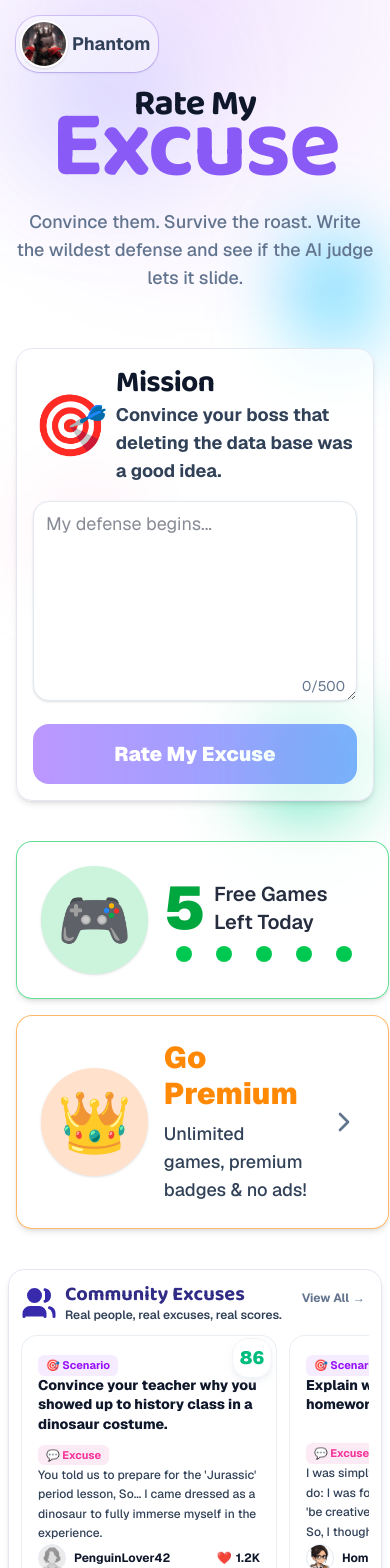
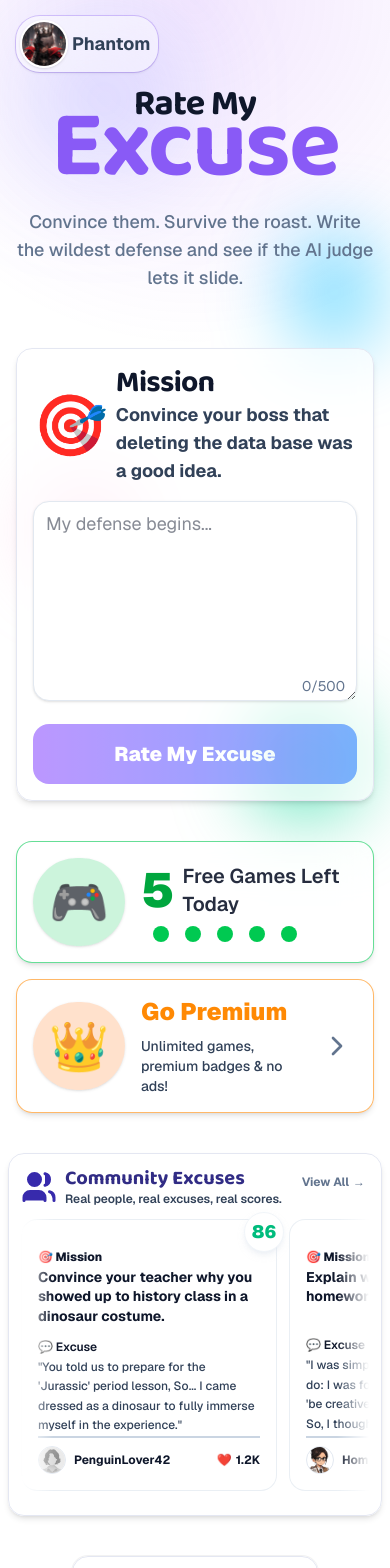
Before and after one commit to Phyzaaan/RateMyExcuse, a Next.js app: page / in a window 390 px wide. Shown: the top 1568 px of the page. Built offline with nearby package versions, Linux system fonts and the light colour scheme.

Commit message:
Finilaize the Redesign

```diff
--- a/app/components/ActionPanel.tsx
+++ b/app/components/ActionPanel.tsx
@@ -7,23 +7,25 @@ interface ActionPanelProps {
 
 export default function ActionPanel({ freeGames }: ActionPanelProps) {
   return (
-    <section className="w-full max-w-5xl mx-auto px-4">
+    <section className="max-w-5xl mx-auto px-4">
       <div className="grid gap-4 md:grid-cols-2">
-        <div className="flex items-center group rounded-2xl border border-green-500/60 bg-primary-bg/60 backdrop-blur-xl p-6 shadow-md transition-transform duration-300 hover:-translate-y-1">
+
+        {/* Free Games Card */}
+        <div className="flex items-center group rounded-2xl border border-green-500/60 bg-primary-bg/60 backdrop-blur-xl p-4 shadow-md transition-transform duration-300 hover:-translate-y-1">
           <div className="flex items-center justify-start gap-4">
-            <div className="rounded-full bg-green-500/20 px-4 py-6 text-6xl font-bold text-green-700 shadow-sm">
+            <div className="rounded-full bg-green-500/20 px-4 py-5 lg:py-6 text-5xl lg:text-6xl font-bold text-green-700 shadow-sm">
               🎮
             </div>
             <div className="flex flex-col gap-2">
               <div className="flex items-center gap-2">
-                <p className="text-6xl font-black text-green-600">
+                <p className="text-5xl sm:text-6xl lg:text-7xl font-black text-green-600">
                   {freeGames}
                 </p>
                 <p className="text-xl font-semibold opacity-90">
                   Free Games Left Today
                 </p>
               </div>
-              <div className="flex gap-6 px-3">
+              <div className="flex gap-4 lg:gap-6 px-3">
                 {Array.from({ length: 5 }).map((_, index) => {
                   const isActive = index < freeGames;
                   return (
@@ -41,17 +43,18 @@ export default function ActionPanel({ freeGames }: ActionPanelProps) {
           </div>
         </div>
 
+        {/* Premium Card */}
         <Link
           href="/premium"
-          className="group rounded-2xl border border-orange-400/60 bg-primary-bg/60 backdrop-blur-xl p-6 shadow-md transition-transform duration-300 hover:-translate-y-1"
+          className="group rounded-2xl border border-orange-400/60 bg-primary-bg/60 backdrop-blur-xl p-4 shadow-md transition-transform duration-300 hover:-translate-y-1"
         >
           <div className="flex items-center justify-start gap-4">
-            <div className="rounded-full bg-orange-500/20 px-4 py-6 text-6xl font-bold text-orange-700 shadow-sm">
+            <div className="rounded-full bg-orange-500/20 px-4 py-5 lg:py-6 text-5xl lg:text-6xl font-bold text-orange-700 shadow-sm">
               👑
             </div>
             <div className="flex flex-col gap-2">
-              <p className="text-3xl font-black text-orange-400">Go Premium</p>
-              <p className="text-lg font-medium text-secondary">
+              <p className="text-2xl lg:text-3xl font-black text-orange-400">Go Premium</p>
+              <p className="text-sm sm:text-base lg:text-lg font-medium text-secondary">
                 Unlimited games, premium badges & no ads!
               </p>
             </div>
--- a/app/components/CommunityFeed.tsx
+++ b/app/components/CommunityFeed.tsx
@@ -83,13 +83,16 @@ export default function CommunityFeed() {
   };
 
   return (
-    <section className="w-full max-w-5xl mx-auto px-2 sm:px-4">
+    <section className="max-w-5xl  w-full mx-auto px-2 sm:px-4">
       <div className="rounded-2xl glass-panel p-3 sm:p-5 shadow-md overflow-hidden">
         {/* Header Section */}
         <div className="flex flex-row items-center justify-between gap-3 mb-1 sm:mb-0">
           <div className="flex flex-row items-center gap-2 sm:gap-3">
             <div className="shrink-0">
-              <Users fill="#372aac" className="w-9 h-9 sm:w-11 sm:h-11 text-indigo-800" />
+              <Users
+                fill="#372aac"
+                className="w-9 h-9 sm:w-11 sm:h-11 text-indigo-800"
+              />
             </div>
             <div>
               <p className="text-xl sm:text-2xl md:text-3xl font-baloo2 font-black text-indigo-900 leading-tight">
@@ -123,34 +126,38 @@ export default function CommunityFeed() {
           <div
             ref={carouselRef}
             onScroll={checkScrollState}
-            className="flex gap-3 sm:gap-4 overflow-x-auto snap-x snap-mandatory py-3 px-1 sm:px-2 scroll-smooth"
+            className="flex carousel-mask gap-3 sm:gap-4 overflow-x-auto snap-x snap-mandatory py-3 px-1 sm:px-2 scroll-smooth"
           >
             {feed.map((item, index) => (
               <div
                 key={index}
-                className="relative flex w-64 shrink-0 snap-start flex-col justify-between rounded-2xl border border-slate-200/70 bg-primary-bg/70 backdrop-blur-md p-4 sm:p-5 hover:shadow-sm hover:-translate-y-0.5 transition-all"
+                className="relative flex w-64 shrink-0 snap-start flex-col justify-between rounded-2xl border border-slate-200/70 bg-primary-bg/70 backdrop-blur-md p-4 sm:p-5 pt-6 hover:shadow-sm hover:-translate-y-0.5 transition-all"
               >
                 {/* Content Top */}
                 <div className="w-full h-full flex flex-col gap-2">
                   {/* Scenario Tag */}
                   <div>
-                    <span className="inline-block rounded-md bg-purple-100/80 px-2 py-0.5 text-[11px] font-bold text-purple-600">
-                      🎯 Scenario
+                    <span className="text-xs font-extrabold text-primary">
+                      🎯 Mission
                     </span>
-                    <h4 className="text-sm sm:text-base min-h-14 font-extrabold text-primary leading-snug line-clamp-3">
+                    <h4 className="text-sm sm:text-base min-h-14 font-bold text-primary leading-snug line-clamp-3">
                       {item.scenario}
                     </h4>
                   </div>
 
                   {/* Excuse Tag */}
                   <div>
-                    <span className="inline-block rounded-md bg-pink-100/80 px-2 py-0.5 text-[11px] font-bold text-pink-500">
+                    <span className="text-xs font-semibold text-primary">
                       💬 Excuse
                     </span>
                     <p className="text-xs sm:text-sm font-medium text-secondary leading-relaxed line-clamp-4">
-                      {item.excuse}
+                      &quot;{item.excuse}&quot;
                     </p>
                   </div>
+                </div>
+
+                <div className="pb-2">
+                  <div className="border border-slate-300" />
                 </div>
 
                 {/* Content Bottom Row */}
@@ -176,7 +183,7 @@ export default function CommunityFeed() {
                 </div>
 
                 {/* Floating Score Box */}
-                <div className="absolute right-1 top-0.5 flex h-10 w-10 sm:h-12 sm:w-12 items-center justify-center rounded-2xl bg-primary-bg shadow-md shadow-slate-200/50 border border-slate-100 text-lg sm:text-xl font-black text-emerald-500">
+                <div className="absolute -right-2 -top-2 flex h-10 w-10 sm:h-12 sm:w-12 items-center justify-center rounded-full bg-primary-bg shadow-md shadow-slate-200/50 border border-slate-100 text-lg sm:text-xl font-black text-emerald-500">
                   {item.score}
                 </div>
               </div>
--- a/app/components/FooterNote.tsx
+++ b/app/components/FooterNote.tsx
@@ -1,6 +1,6 @@
 export default function FooterNote() {
   return (
-    <footer className="w-full max-w-4xl mx-auto px-4 pb-2">
+    <footer className="max-w-4xl mx-auto px-4 pb-2">
       <div className="rounded-2xl glass-panel py-3 text-center text-base font-medium text-secondary shadow-lg shadow-slate-900/5 ring-1 ring-black/5">
         Made with ☕ and bad decisions.
       </div>
--- a/app/components/Hero.tsx
+++ b/app/components/Hero.tsx
@@ -2,7 +2,7 @@ import Image from "next/image";
 
 export default function HeroSection() {
   return (
-    <section className="relative w-full max-w-5xl shrink-0 mx-auto overflow-hidden rounded-3xl p-4 sm:p-6">
+    <section className="relative max-w-5xl w-full shrink-0 mx-auto overflow-hidden rounded-3xl p-4 sm:p-6">
       <div className="relative z-10 flex flex-col">
         <div className="flex items-center justify-start gap-2">
           <div className="flex items-center gap-1 p-1 pr-2 rounded-3xl shadow-sm backdrop-blur-2xl bg-primary-bg/45 ring-1 ring-primary-color/30 hover:bg-slate-50 transition">
@@ -31,8 +31,8 @@ export default function HeroSection() {
             </h1>
           </div>
           <p className="max-w-2xl text-lg font-medium text-center text-tertiary sm:text-xl">
-              Convince them. Survive the roast. Write the wildest defense and
-              see if the AI judge lets it slide.
+            Convince them. Survive the roast. Write the wildest defense and see
+            if the AI judge lets it slide.
           </p>
         </div>
       </div>
--- a/app/components/SituationPanel.tsx
+++ b/app/components/SituationPanel.tsx
@@ -24,7 +24,7 @@ export default function SituationPanel({
   onReset,
 }: SituationPanelProps) {
   return (
-    <section className="w-full max-w-5xl mx-auto px-4">
+    <section className="max-w-5xl w-full mx-auto px-4">
       <div className="rounded-2xl glass-panel px-4 py-4 shadow-md">
         <div className="flex flex-col gap-4">
           <div className="flex flex-row gap-2 items-center">
--- a/app/globals.css
+++ b/app/globals.css
@@ -82,3 +82,21 @@ body {
   -webkit-backdrop-filter: blur(10px);
   border: 1px solid var(--card-border);
 }
+
+.carousel-mask {
+  mask-image: linear-gradient(
+    to right,
+    transparent 0%,
+    black 32px,
+    black calc(100% - 32px),
+    transparent 100%
+  );
+
+  -webkit-mask-image: linear-gradient(
+    to right,
+    transparent 0%,
+    black 32px,
+    black calc(100% - 32px),
+    transparent 100%
+  );
+}
--- a/app/page.tsx
+++ b/app/page.tsx
@@ -48,8 +48,8 @@ export default function Home() {
   }
 
   return (
-    <main className="flex flex-col items-center max-w-full min-h-screen text-primary gap-10">
-      <GlowBackground className="fixed w-full max-w-5xl inset-y-0 -z-10" />
+    <main className="flex flex-col items-center max-w-5xl w-full min-h-screen text-primary gap-10">
+      <GlowBackground className="fixed max-w-5xl w-full inset-y-0 -z-10" />
 
       <HeroSection />
 
```
Lines whose indentation alone changed are shown as unchanged.
